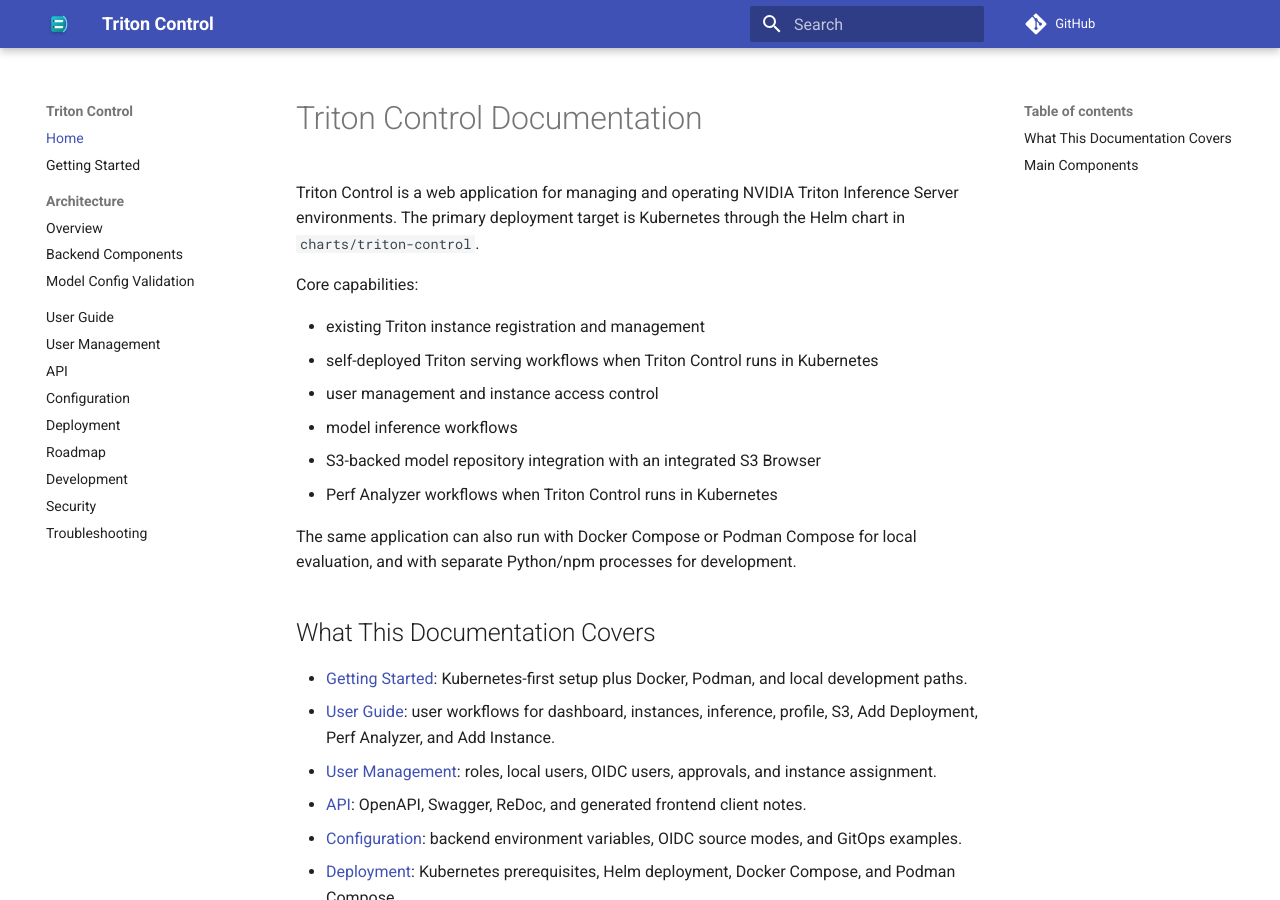
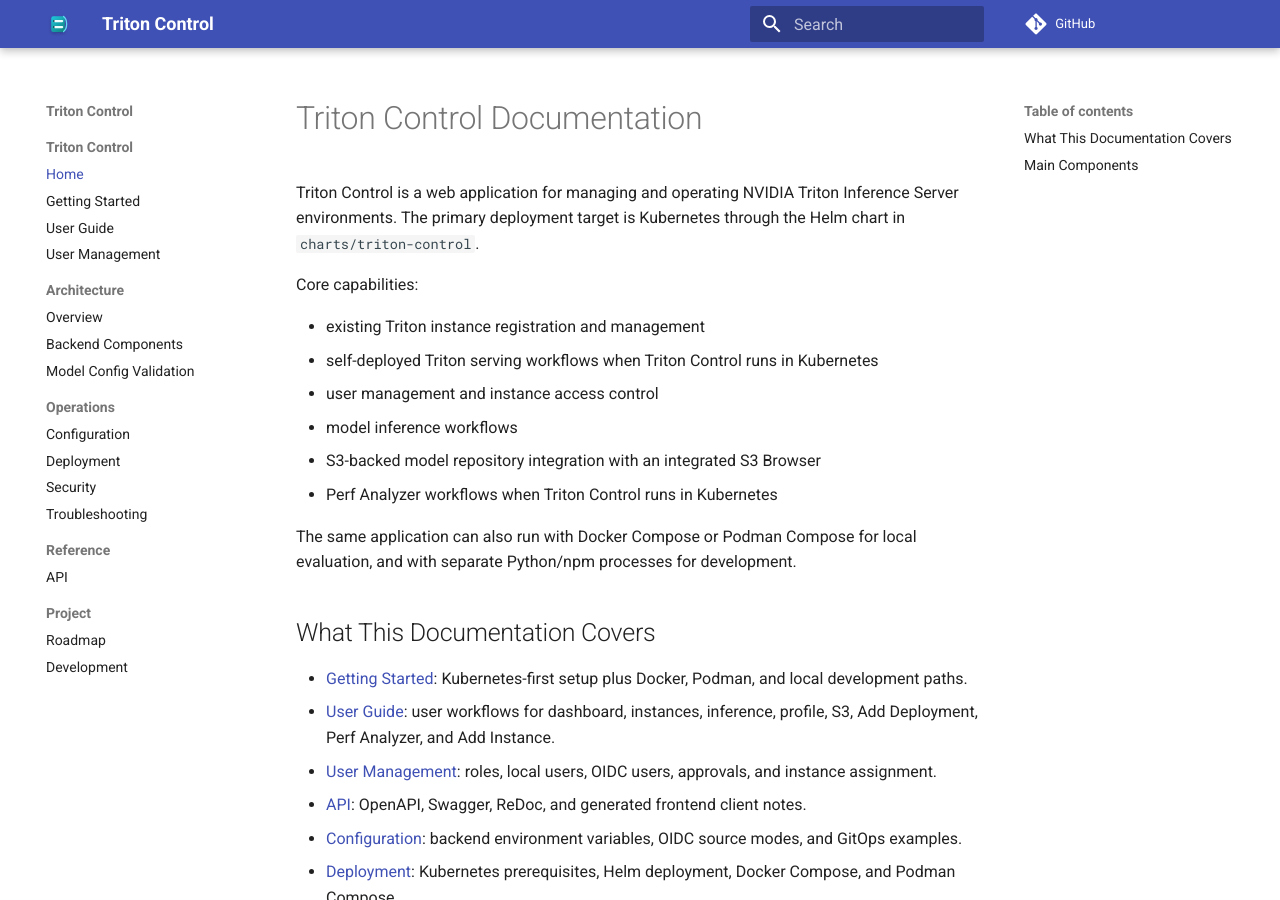
Before and after one commit to ai-lab-tech/triton-control, an MkDocs documentation site: the page built from docs/index.md, in a window 1280 px wide and 900 px high. Built offline with MkDocs 1.6.1 and Material for MkDocs 9.7.7, drawn with Linux system fonts in a browser that asks for light colours.

Commit message:
docs: group documentation navigation sections (#1)

```diff
--- a/mkdocs.yml
+++ b/mkdocs.yml
@@ -11,21 +11,25 @@
     - content.code.copy
 
 nav:
-  - Home: index.md
-  - Getting Started: getting-started.md
+  - Triton Control:
+    - Home: index.md
+    - Getting Started: getting-started.md
+    - User Guide: user-guide.md
+    - User Management: user-management.md
   - Architecture:
     - Overview: architecture-overview.md
     - Backend Components: architecture-backend-components.md
     - Model Config Validation: model-config-validation.md
-  - User Guide: user-guide.md
-  - User Management: user-management.md
-  - API: api.md
-  - Configuration: configuration.md
-  - Deployment: deployment.md
-  - Roadmap: roadmap.md
-  - Development: development.md
-  - Security: security.md
-  - Troubleshooting: troubleshooting.md
+  - Operations:
+    - Configuration: configuration.md
+    - Deployment: deployment.md
+    - Security: security.md
+    - Troubleshooting: troubleshooting.md
+  - Reference:
+    - API: api.md
+  - Project:
+    - Roadmap: roadmap.md
+    - Development: development.md
 
 markdown_extensions:
   - admonition
```
